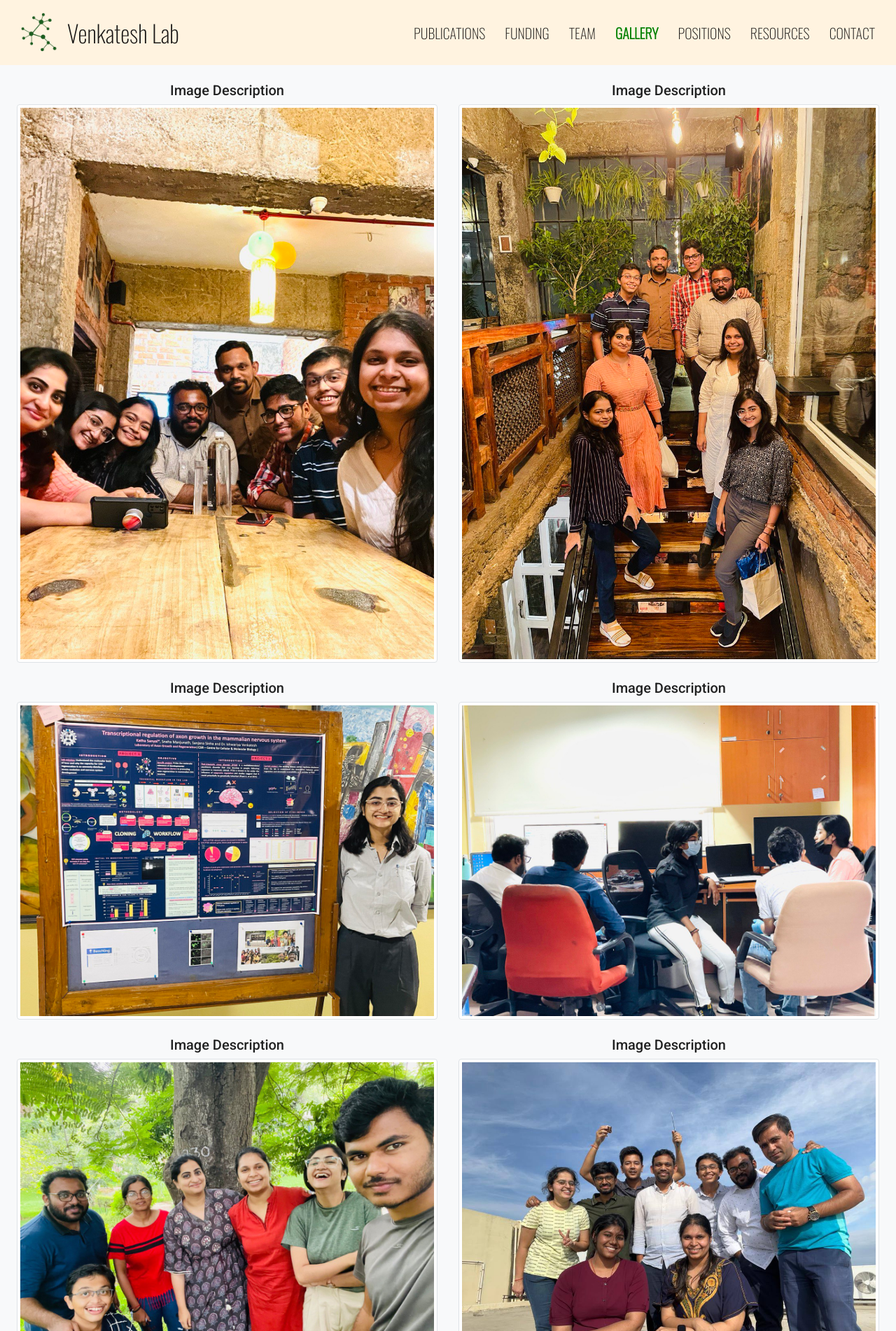
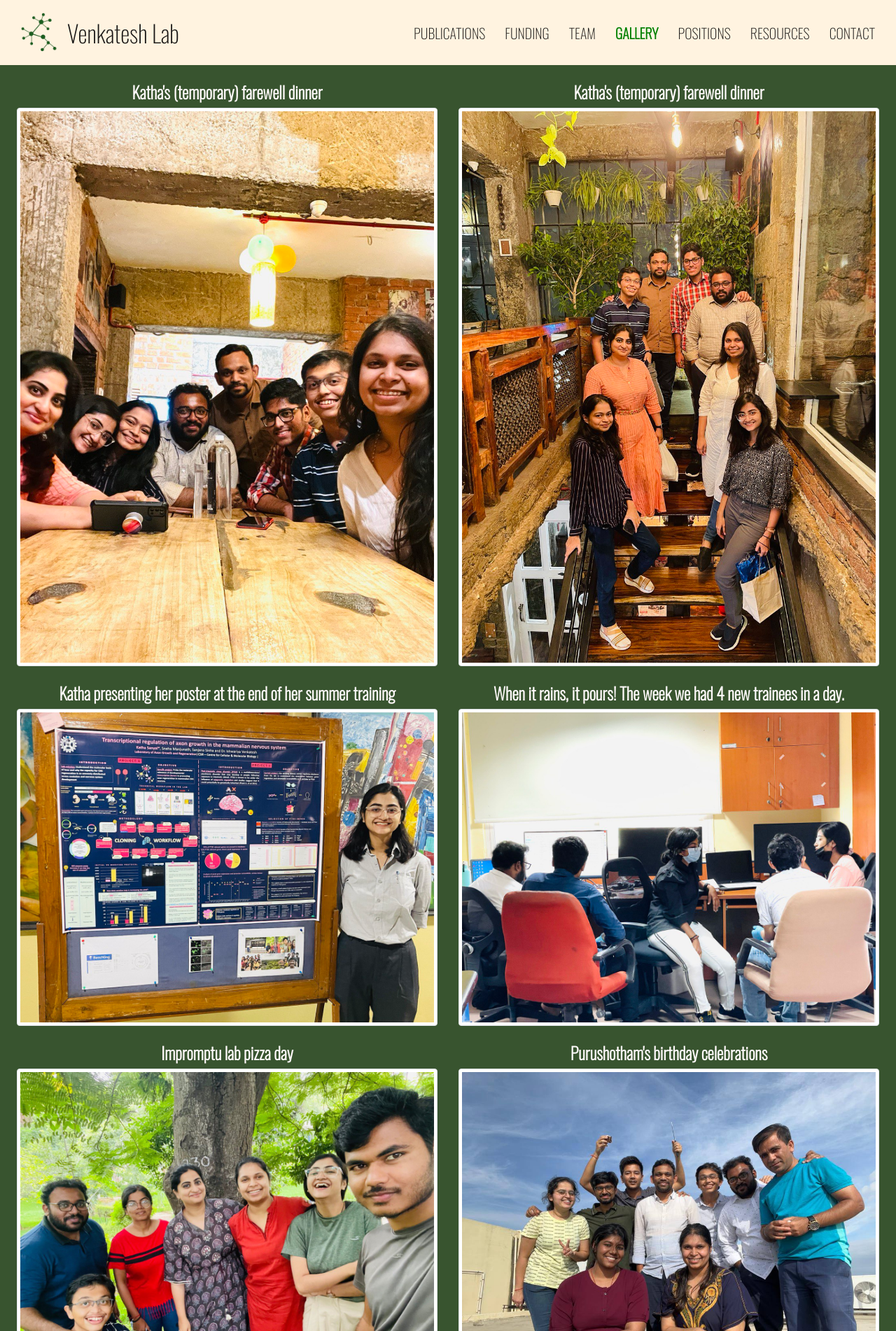
Before and after one commit to rdbcasillas/ishvenkatesh-lab, a Vue app: page /gallery in a window 1280 px wide. Shown: the top 1902 px of the page at 70% size. Built offline with nearby package versions, Linux system fonts and the light colour scheme; what vue-particles would draw is missing.

Commit message:
updated Gallery and Team pages

```diff
--- a/src/components/Navigation.vue
+++ b/src/components/Navigation.vue
@@ -28,7 +28,9 @@
             <b-nav-item to="/positions" exact-active-class="active"
               >POSITIONS</b-nav-item
             >
-            <b-nav-item href="#">RESOURCES</b-nav-item>
+            <b-nav-item to="/resources" exact-active-class="active"
+              >RESOURCES</b-nav-item
+            >
             <b-nav-item to="/contact" exact-active-class="active"
               >CONTACT</b-nav-item
             >
--- a/src/views/Gallery.vue
+++ b/src/views/Gallery.vue
@@ -3,7 +3,7 @@
     <b-container fluid class="p-4 bg-light">
       <b-row>
         <b-col cols="6" v-for="image in images" :key="image">
-          <h5 class="text-center">Image Description</h5>
+          <h4 class="text-center">{{ image.desc }}</h4>
           <b-img
             thumbnail
             fluid
@@ -24,27 +24,27 @@ export default {
       images: [
         {
           file: "gallery1",
-          desc: "",
+          desc: "Katha's (temporary) farewell dinner",
         },
         {
           file: "gallery2",
-          desc: "",
+          desc: "Katha's (temporary) farewell dinner",
         },
         {
           file: "gallery3",
-          desc: "",
+          desc: "Katha presenting her poster at the end of her summer training",
         },
         {
           file: "gallery4",
-          desc: "",
+          desc: "When it rains, it pours! The week we had 4 new trainees in a day.",
         },
         {
           file: "gallery5",
-          desc: "",
+          desc: "Impromptu lab pizza day",
         },
         {
           file: "gallery6",
-          desc: "",
+          desc: "Purushotham's birthday celebrations",
         },
       ],
     };
@@ -52,4 +52,13 @@ export default {
 };
 </script>
 
-<style scoped></style>
+<style scoped>
+h4 {
+  color: snow;
+  font-weight: bold;
+  font-family: "Oswald", sans-serif;
+}
+.bg-light {
+  background: #38542f !important;
+}
+</style>
--- a/src/views/Resources.vue
+++ b/src/views/Resources.vue
@@ -47,7 +47,7 @@ export default {
         },
         {
           name: "Productivity",
-          desc: "Tools for helping you better manage your tasks and your time.",
+          desc: "Tools for helping you better manage your tasks, your time and your chaotic life.",
           image: "productivity.jpg",
         },
       ],
--- a/src/views/Team.vue
+++ b/src/views/Team.vue
@@ -6,7 +6,7 @@
       </b-row>
       <b-row v-for="(person, index) in people" :key="index">
         <b-col>
-          <h4>{{ person.name }}</h4>
+          <h4>{{ person.name }} ({{ person.position }})</h4>
           <h6>{{ person.email }}</h6>
           <div class="d-flex">
             <b-img
@@ -35,39 +35,59 @@ export default {
       people: [
         {
           name: "Dr. Ishwariya Venkatesh",
+          position: "Principal Investigator",
           image: "ish",
-          desc: "Ishwariya (prefers to go by Ish) was smitten with  Science in high school,  when she spent a summer traveling to different research labs in South India as part of an internship  at the MS Swaminathan Research Foundation. She received her Bachelor’s degree in Biotechnology from BIT, Sathy (affiliated to Anna University) and doctoral degree in Molecular Neuroscience from The University of Wisconsin - Milwaukee. She underwent post-doctoral training in the lab of Dr.Murray Blackmore at Marquette University, focusing on transcriptional and epigenetic regulation of axon regeneration in the mammalian nervous system. As a Research Asst Professor at Marquette, she continued that line of work, developing Bioinformatic workflows to identify co-operative Transcription Factors that regulate regenerative capacity in the injured spinal cord. At CCMB, she is continuing to probe and identify molecular pathways that regulate regenerative capacity in the injured mammalian nervous system. Outside of the lab, Ish loves to read, cook, explore different forms of art (currently obsessed with Madhubani art) and tend to her home garden.",
+          desc: "Ishwariya (prefers to go by Ish) was smitten with Science in high school,  when she spent a summer traveling to different research labs in South India as part of an internship at the MS Swaminathan Research Foundation. She received her Bachelor’s degree in Biotechnology from BIT, Sathy (affiliated to Anna University) and doctoral degree in Molecular Neuroscience from The University of Wisconsin - Milwaukee. She underwent post-doctoral training in the lab of Dr.Murray Blackmore at Marquette University, focusing on transcriptional and epigenetic regulation of axon regeneration in the mammalian nervous system. As a Research Asst Professor at Marquette, she continued that line of work, developing Bioinformatic workflows to identify co-operative Transcription Factors that regulate regenerative capacity in the injured spinal cord. At CCMB, she is continuing to probe and identify molecular pathways that regulate regenerative capacity in the injured mammalian nervous system. Outside of the lab, Ish loves to read, cook, explore different forms of art (currently obsessed with Madhubani art) and tend to her home garden.",
           email: "ishwariya@ccmb.res.in",
         },
         {
+          name: "Manoj Kumar",
+          position: "Senior Project Associate",
+          image: "manoj",
+          desc: "Manojkumar joined the lab as a Senior Project Associate in October 2022. He has an integrated M.Tech degree in  Bioinformatics from the Bharathidhasan University, Trichy. Following that, he completed his doctoral training  under the guidance of Dr. Bharanidharan at Aravind Medical Research Foundation (Under SASTRA Univeristy), Madurai. During his Ph.D, he has developed a tool that filters and prioritizes pathogenic variants specific to eye disease. He is the go-to person for all flavors of Bioinformatics analyses in the lab from NGS to single-cell genomics and everything in between. Outside of the lab his hobbies include Photography, Wildlife conservation, Travelling, and Gaming",
+          email: "",
+        },
+        {
+          name: "Yogesh Sahu",
+          position: "Graduate student",
+          image: "yogesh",
+          desc: "Yogesh Sahu joined the lab in September of 2022 as a PhD student. He graduated with a Bachelors degree in Zoology from Guru Ghasidas University Bilaspur in 2019. Following this, he received his Masters in Neurobiology from Guru Ghasidas University Bilaspur in 2021. His Phd project in the lab is focused on the molecular regulation of Axon Regeneration by Nuclear receptor family of transcription factors.",
+          email: "yogesh@ccmb.res.in",
+        },
+        {
           name: "Sanjana Sinha",
+          position: "Project Associate",
           image: "sanjana",
           desc: "Sanjana joined the lab in  May of 2022 as a guest worker, to rotate and get experience in Molecular Biology. She has a Bachelor's degree in Biotechnology from MITS School of Biotechnology (Batch of 2017) and a Master’s degree in Biotechnology from Chandigarh University (Batch of 2019). Her Master’s dissertation work was carried out in the field of Immunology at IISER, Mohali. Following that, she worked as a Junior Research Fellow in the lab of Dr.Anant Patel in CCMB where she gained experience in Animal handling and Behavioral studies. Her broad research interests are in Neurobiology and/or Immunology. Outside the lab, she’s fond of watching anime, solving sudoku, and occasionally sketching. In the long run, she wants to pursue a PhD in Neuroscience focused on psychiatric disorders.",
           email: "sanjana.sinha121@gmail.com",
         },
         {
           name: "Sneha Manjunath",
+          position: "Project based trainee",
           image: "sneha",
           desc: "Sneha joined the lab as a Project-based trainee in May of 2022. She did her Bachelors in Mount Carmel, Bangalore majoring in Biotechnology, Chemistry, and Zoology (Batch of 2019). She has a Master's degree in Genetics and Genomics from The University of Perth, Western Australia (Batch of 2021). Her broad  research interests are in Genetics and Neurobiology. Outside of the lab, she loves to cook  and watch movies. Post her  training, she wants to pursue a PhD in Neuroscience.",
           email: "snehaamanjunath28@gmail.com",
         },
         {
-          name: "Katha Sanyal",
-          image: "katha",
-          desc: "Katha is the newest addition to our crew and joined us in June of 2022 as summer trainee. She did her bachelors in St. Thomas College, Bhilai, Durg University triple majoring in Biotechnology, Botany, Chemistry (Batch of 2021). Currently, she’s pursuing her Masters in Biotechnology at St. Thomas College, Bhilai, Durg University. Her broad research interests are in Epigenetics and epigenome mediated regulation of human diseases. Outside of the lab, she loves to draw illustrations and play mobile/PC games.",
-          email: "kathasanyal@gmail.com",
+          name: "Shaikh Shafiulla",
+          position: "Project based trainee",
+          image: "shaikh",
+          desc: "Shaikh joined the lab in August 2022 as a Project based trainee. He has his Bachelor's degree from Acharya Nagarjuna University in Pharmaceutical Sciences and a Master’s degree in Pharmacology from Amity University. Prior to joining the lab, he was a Research Assistant Professor at Southern Institute of Medical Sciences. His broad research interestS are in Developmental Neuroscience and Behavioral Neuroscience.  Outside of the lab, he loves to read and  is particularly influenced by 'Thus Spoke Zarathustra' by Friedrich Nietzsche. In the future, he wants to pursue his PhD training in Neuroscience .",
+          email: "adroitshaikh1@gmail.com",
         },
         {
           name: "Ishan Dutta",
+          position: "Dissertation trainee",
           image: "ishan",
           desc: "Ishan joined the lab for his dissertation research in August. He is pursuing his B.Tech in Biotechnology at Thapar University, India (2019-2023). Before joining the lab, he has worked at Dianox ApS as a junior researcher (2021-2022). Along the course of his education, he has developed interests in many fields of biology like neuroscience and regenerative biology. He plans to continue in academia as a career path. In his free time, he reads and writes.",
           email: "heyitsishan@gmail.com",
         },
         {
-          name: "Shaikh Shafiulla",
-          image: "shaikh",
-          desc: "Shaikh joined the lab in August 2022 as a Project based trainee. He has his Bachelor's degree from Acharya Nagarjuna University in Pharmaceutical Sciences and a Master’s degree in Pharmacology from Amity University. Prior to joining the lab, he was a Research Assistant Professor at Southern Institute of Medical Sciences. His broad research interestS are in Developmental Neuroscience and Behavioral Neuroscience.  Outside of the lab, he loves to read and  is particularly influenced by 'Thus Spoke Zarathustra' by Friedrich Nietzsche. In the future, he wants to pursue his PhD training in Neuroscience .",
-          email: "adroitshaikh1@gmail.com",
+          name: "Katha Sanyal",
+          position: "Summer trainee",
+          image: "katha",
+          desc: "Katha is the newest addition to our crew and joined us in June of 2022 as summer trainee. She did her bachelors in St. Thomas College, Bhilai, Durg University triple majoring in Biotechnology, Botany, Chemistry (Batch of 2021). Currently, she’s pursuing her Masters in Biotechnology at St. Thomas College, Bhilai, Durg University. Her broad research interests are in Epigenetics and epigenome mediated regulation of human diseases. Outside of the lab, she loves to draw illustrations and play mobile/PC games.",
+          email: "kathasanyal@gmail.com",
         },
       ],
     };
```
Also changed, not shown: src/assets/images/team/manoj.jpg (added), src/assets/images/team/yogesh.jpg (added).
